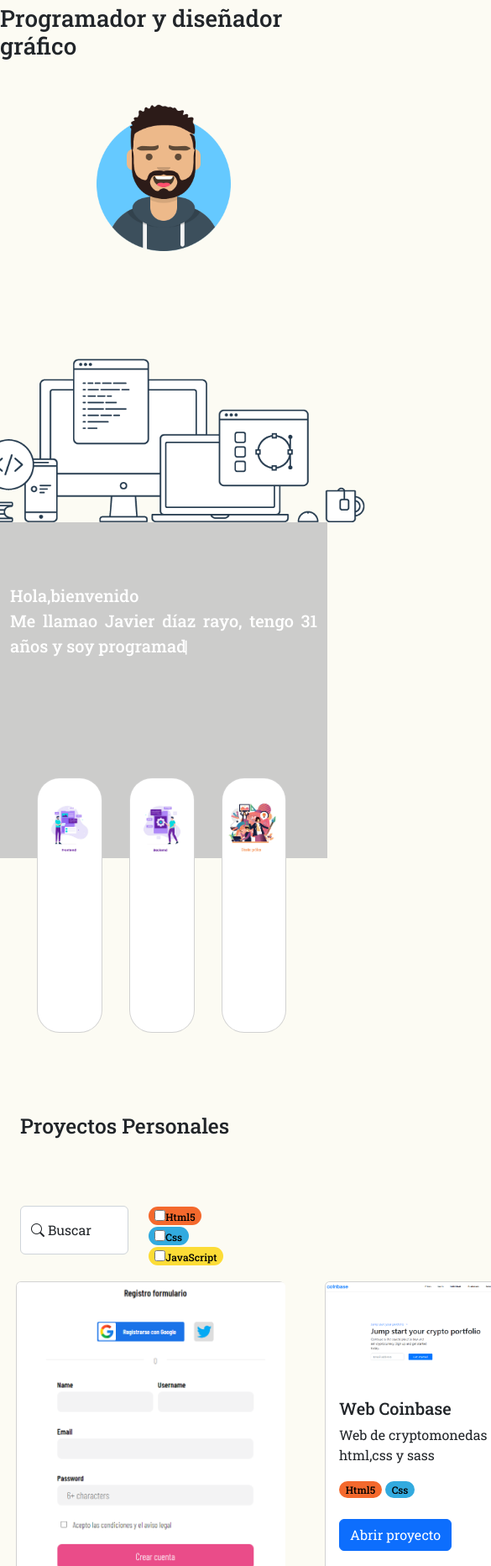
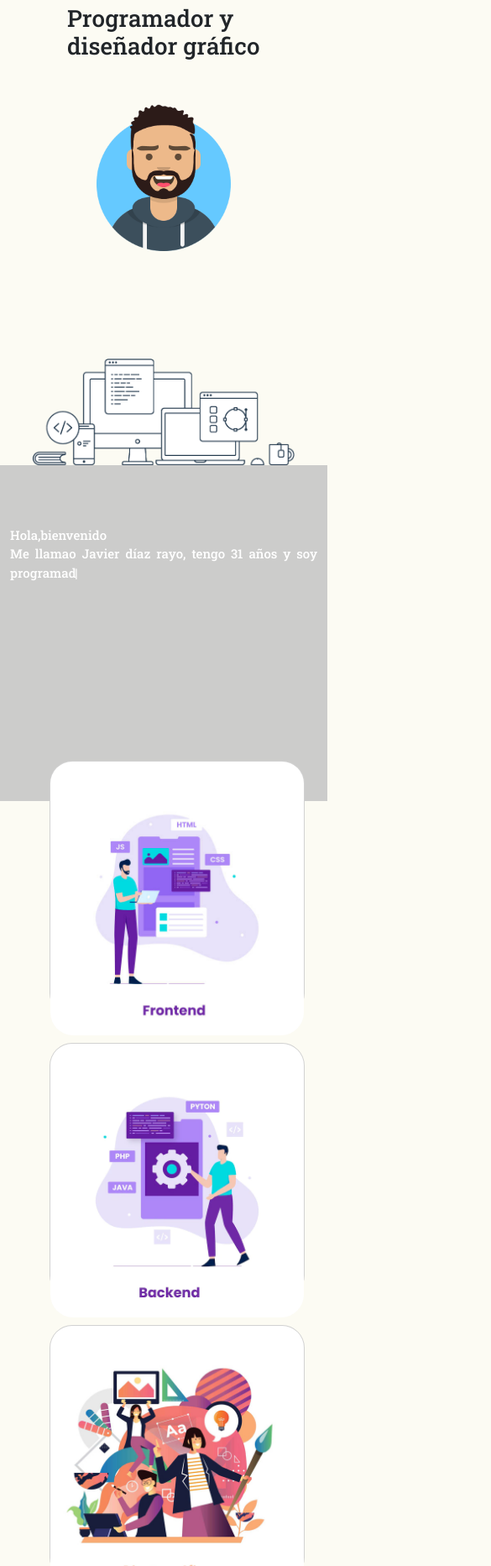
Before and after one commit to xavimagine/portfolio, a website: page index.html in a window 390 px wide. Shown: the part 135-2000 px from the top of the page at 84% size, 585 px wide, since content can reach past the window. Drawn offline with nearby package versions, Linux system fonts and the light colour scheme.

Commit message:
responsive done

```diff
--- a/css/style.scss
+++ b/css/style.scss
@@ -59,7 +59,10 @@ body{
     width: 11rem;
     }
     #pc{
-    width: 30rem;
+    // width: 30rem;
+    max-width: 40%;
+    height: auto;
+    width: auto;
     }
 }
 .multipleStrings{
@@ -83,9 +86,7 @@ body{
         font-weight: 400;
     }
     .wapper{
-        margin-right: 1rem;
         display: flex;
-        width: 90%;
         justify-content: space-around;
     }
     #cards{
@@ -132,7 +133,9 @@ body{
             }
         }
         .imagen{
-            width: 90%;
+            max-width: 100%;
+            height: auto;
+            width: auto;
             object-fit: cover;
             position: absolute;
             border-radius: 27px;
@@ -176,18 +179,21 @@ body{
     .publicaciones{
         margin-right: 1rem;
         display: grid;
-        width: 69rem;
         grid-template-columns: repeat(auto-fit, minmax(250px, 1fr));
+        .filtro{
+            visibility: visible;
+            opacity: 0;
+            order : 1;
+        }
         .card{
-                width: 20rem;
                 margin: 1rem;
                 transition: all 0.3s ease-out;
                 img{
+                    max-width: 100%;
+                    height: auto;
+                    width: auto;
                     border: 0px 0px 1px 0px solid var(--gris);
                 }
-            .filtro{
-                display: none;
-            }
             .labels{
                 margin-bottom: 1.5rem;
                 #html{
@@ -236,15 +242,10 @@ body{
                 color: var(--negro);
                 }
         }
-
     }
-
-  }
-
+    }
     .fooText{
-        // height: 63px;
         font-size: 12px;
-
         .mt-5{
             margin-top: 2rem !important;
         }
@@ -269,6 +270,7 @@ body{
         margin-top: 4rem;
         a{
             text-decoration: none;
+
         }
         .bi{
             font-size: 1.5rem;
@@ -278,3 +280,65 @@ body{
         }
     }
 }
+
+@media (min-width: 768px) and (max-width: 1199px){
+    #txtPerfil{
+        .multipleStrings{
+            font-size: 17px;
+             padding-top: 2.5rem;
+        }
+    }
+    #identidad{
+    #pc{
+        max-width: 50%;
+        height: auto;
+        width: auto;
+        }
+    }
+}
+@media (max-width: 767px)  {
+    #txtPerfil{
+        margin-bottom: -5rem;
+        .multipleStrings{
+            font-size: 18px;
+        }
+    }
+
+    #identidad{
+        #pc{
+            max-width: 80%;
+            height: auto;
+            width: auto;
+            }
+    }
+    #busca{
+        width: 17rem;
+    }
+    #cards{
+        .wapper{
+            display: grid;
+        }
+        .card{
+            .info{
+                margin-top: 1.5rem;
+                font-size: 11px;
+            }
+        }
+    }
+}
+
+@media (max-width: 480px) {
+#identidad{
+    h1{
+        margin-left: 5rem;
+    }
+}
+
+
+    #txtPerfil {
+        .multipleStrings {
+            font-size: 15px;
+        }
+    }
+
+ }
--- a/index.html
+++ b/index.html
@@ -143,21 +143,14 @@
         </div>
         <div class="row">
           <div class="col-5">
-            <div class="form-floating mb-3">
-              <input type="text" class="form-control " id="floatingInput" placeholder="Buscar" onkeyup="filtrar()">
+            <div class="form-floating mb-3" id="busca">
+              <input type="text" class="form-control " id="floatingInput" placeholder="Buscador" onkeyup="filtrar()">
               <label for="floatingInput">
                 <i class="bi bi-search"></i>
-                <span>Buscar</span>
+                <span>Buscar nombre proyecto</span>
               </label>
             </div>
           </div>
-          <div class="col-4" id="lenguaje">
-            <span class="badge rounded-pill " id="html"> <input type="checkbox" name="">Html5</span>
-            <span class="badge rounded-pill " id="css"><input type="checkbox" name="">Css</span>
-            <span class="badge rounded-pill " id="js"><input type="checkbox" name="">JavaScript</span>
-
-          </div>
-
         </div>
       </div>
 
@@ -166,11 +159,11 @@
                 <img src="assest/galery/pokedex.png" class="card-img-top fotoCard" alt="pokedex">
                 <div class="card-body">
                   <h5 class="card-title">Pokedex</h5>
-                  <p class="card-text">Proyecto con con una API de javaScript, la cual nos permite realizar busqueda por el nombre del pokemon y nos muestra su dibujo y sus estadísticas</p>
+                  <p class="card-text">Proyecto con con una API de JavaScript, la cual nos permite realizar busqueda por el nombre del pokemon y nos muestra su dibujo y sus estadísticas</p>
                   <div class="labels">
-                    <span class="badge rounded-pill etiqueta" id="html">Html5</span>
-                    <span class="badge rounded-pill etiqueta" id="css">Css</span>
-                    <span class="badge rounded-pill etiqueta" id="js">JavaScript</span>
+                    <span class="badge rounded-pill etiqueta" id="html" class="idomaFil">Html5</span>
+                    <span class="badge rounded-pill etiqueta" id="css" class="idomaFil">Css</span>
+                    <span class="badge rounded-pill etiqueta" id="js" class="idomaFil">JavaScript</span>
                   </div>
                   <a href="https://xavimagine.github.io/Pokedex/" class="btn btn-primary">Abrir proyecto</a>
                 </div>
@@ -181,8 +174,8 @@
                   <h5 class="card-title">Formulario</h5>
                   <p class="card-text">Diseño de formulario</p>
                   <div class="labels">
-                    <span class="badge rounded-pill etiqueta" id="html">Html5</span>
-                    <span class="badge rounded-pill etiqueta" id="css">Css</span>
+                    <span class="badge rounded-pill etiqueta" id="html" class="idomaFil">Html5</span>
+                    <span class="badge rounded-pill etiqueta" id="css" class="idomaFil">Css</span>
                   </div>
                   <a href="https://xavimagine.github.io/formulario/" target="_blank" class="btn btn-primary">Abrir proyecto</a>
                 </div>
@@ -193,8 +186,8 @@
                   <h5 class="card-title">Web Coinbase</h5>
                   <p class="card-text">Web de cryptomonedas realizada con html,css y sass</p>
                   <div class="labels">
-                    <span class="badge rounded-pill etiqueta" id="html">Html5</span>
-                    <span class="badge rounded-pill etiqueta" id="css">Css</span>
+                    <span class="badge rounded-pill etiqueta" id="html" class="idomaFil">Html5</span>
+                    <span class="badge rounded-pill etiqueta" id="css" class="idomaFil">Css</span>
 
                   </div>
                   <a href="https://xavimagine.github.io/Web-html-css-sass-y-bootstrap/" target="_blank" class="btn btn-primary">Abrir proyecto</a>
--- a/js/index.js
+++ /dev/null
@@ -1,3 +0,0 @@
-import FC from "./actualizador";
-
-console.log(FC)
--- a/js/searchCards.js
+++ b/js/searchCards.js
@@ -4,12 +4,10 @@ function filtrar() {
 
   for (let i = 0; i < cards.length; i++) {
     const title = cards[i].querySelector(".card-body h5.card-title")
-
         if(title.innerText.toLowerCase().indexOf (input) > -1){
-            cards[i].style.display= ""
+          cards[i].classList.remove('filtro')
         }else{
-            cards[i].style.display= "none"
+          cards[i].classList.add('filtro')
         }
-
   }
 }
```
Also changed, not shown: css/style.css, 1 other file.
